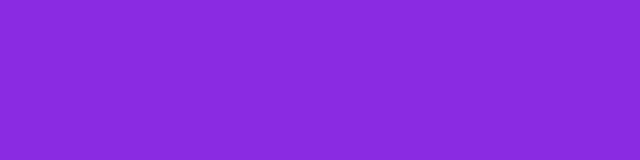
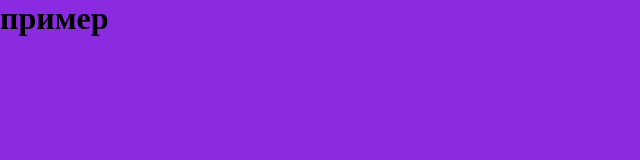
Before and after one commit to oshiba777/boosteduse, a plain HTML site: page index.html in a window 1280 px wide. Shown: the whole page, without its empty margins (0-640 px from the left). Drawn offline with Linux system fonts and the light colour scheme.

Commit message:
добавить заголовок h1

```diff
--- a/index.html
+++ b/index.html
@@ -7,6 +7,7 @@
     <link rel="stylesheet" href="css/style.css">
 </head>
 <body>
+    <h1>пример</h1>
 
 </body>
 </html>
```
